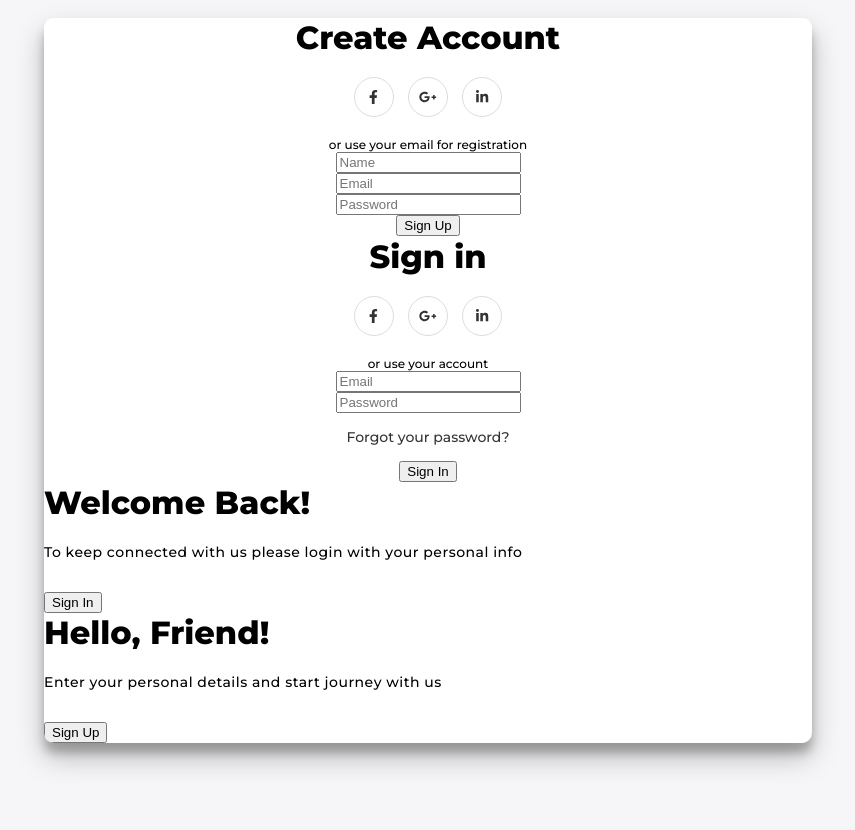
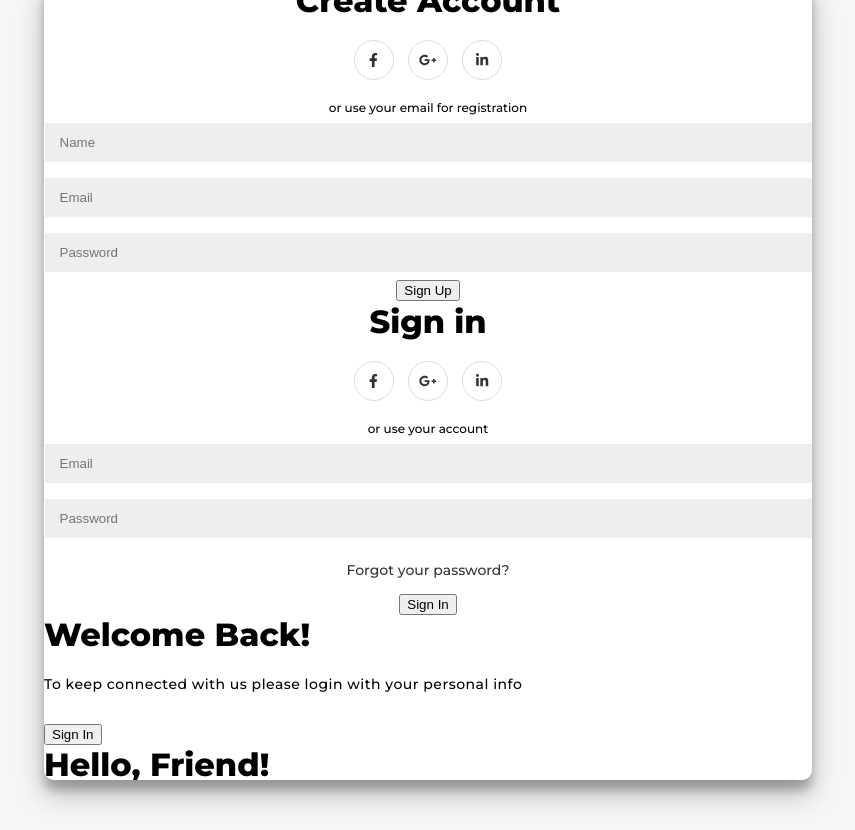
Before and after one commit to Ejiro-Asiuwhu/Sign-up-UI, a plain HTML site: page index.html in a window 1280 px wide. Shown: the whole page, without its empty margins (212-1067 px from the left). Drawn offline with Linux system fonts and the light colour scheme.

Commit message:
adding form input style

```diff
--- a/css/style.css
+++ b/css/style.css
@@ -78,3 +78,12 @@ a {
     height: 40px;
     width: 40px;
 }
+
+
+.form-container input {
+    background: #eee;
+    border: none;
+    padding: 12px 15px;
+    margin: 8px 0;
+    width: 100%
+}
```
